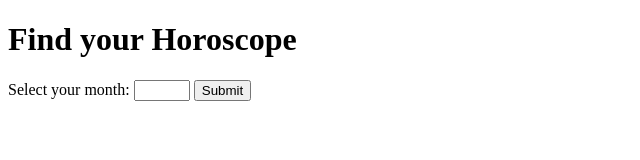
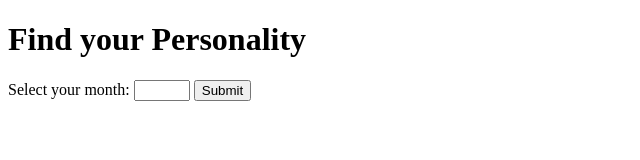
Before and after one commit to arka03/Personality-checker, a plain HTML site: page index.html in a window 1280 px wide. Shown: the full height of the page, 0-640 px from the left. Drawn offline with Linux system fonts and the light colour scheme.

Commit message:
Add files via upload
update 1

```diff
--- a/index.html
+++ b/index.html
@@ -47,7 +47,7 @@
 
 </head>
 <body>
-    <h1>Find your Horoscope</h1>
+    <h1>Find your Personality</h1>
 
         Select your month: <input type= "number" id="month" name="Month number" min="1" max="12"required>
         <button onclick="personality()" >Submit </button>
```
